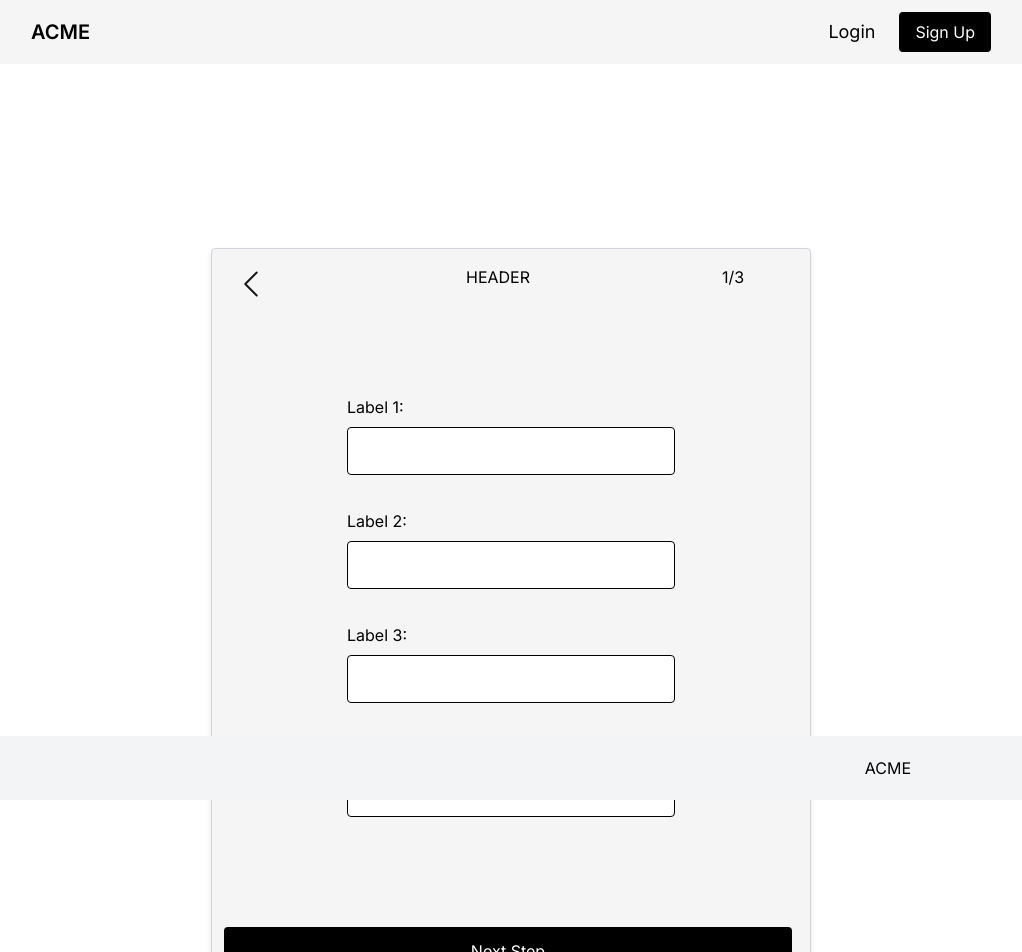
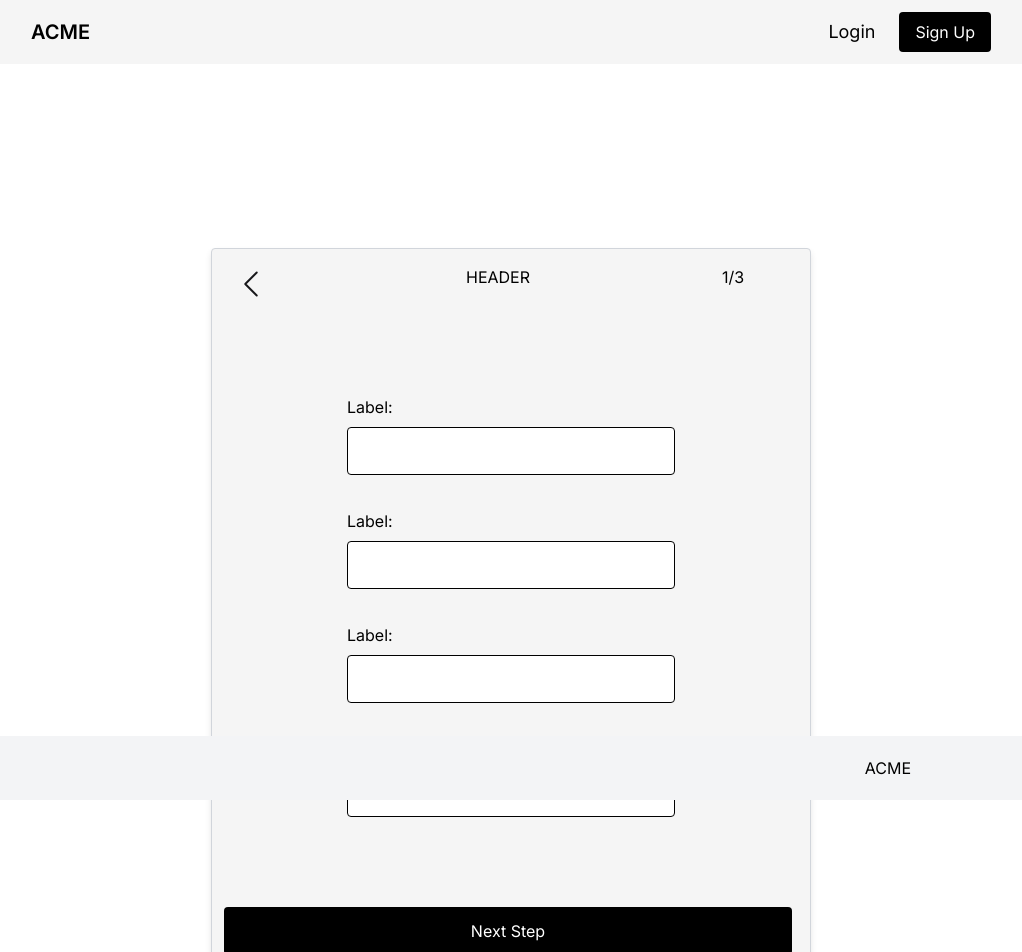
Before and after one commit to halilxibrahim/jobhiring, a Next.js app: page /onboard in a window 1280 px wide. Shown: the top 952 px of the page, without its empty margins (129-1151 px from the left). Built offline with nearby package versions, Linux system fonts and the light colour scheme.

Commit message:
frame-handle

```diff
--- a/app/components/frame.tsx
+++ b/app/components/frame.tsx
@@ -8,13 +8,17 @@ export default function Frame() {
     const [currentPage, setCurrentPage] = useState(0);
 
     const labels = [
-        ['Label 1', 'Label 2', 'Label 3', 'Label 4'],
-        ['Label 5', 'Label 6', 'Label 7', 'Label 8'],
-        ['Label 9', 'Label 10', 'Label 11', 'Label 12'],
+        ['Label', 'Label', 'Label', 'Label'],
+        ['Label', 'Label', 'Label', 'Label'],
+        ['Label', 'Label', 'Label', 'Label'],
     ];
 
     const handleNext = () => {
         if (currentPage < 2) setCurrentPage(currentPage + 1);
+    }
+
+    const handlePrevious = () => {
+        if (currentPage > 0) setCurrentPage(currentPage - 1);
     }
 
     return (
@@ -24,7 +28,7 @@ export default function Frame() {
                 style={{ boxShadow: '0px 4px 6px rgba(0, 0, 0, 0.1)' }}
             >
                 <div className="flex">
-                    <div className="flex justify-start text-black mt-3 ml-4">
+                    <div className="flex justify-start text-black mt-3 ml-4" onClick={handlePrevious} style={{ cursor: currentPage === 0 ? 'not-allowed' : 'pointer' }}>
                         <Image
                             src="/chevron-left.svg"
                             alt="chevron-left"
@@ -47,7 +51,7 @@ export default function Frame() {
 
                 <button onClick={handleNext}
                     disabled={currentPage === 2}
-                    className="bg-black hover:bg-black text-white w-[568px] h-[48px] ml-[12px] mt-[100px] px-4 py-2 rounded p-4">
+                    className="bg-black hover:bg-black text-white w-[568px] h-[48px] ml-[12px] mt-[80px] px-4 py-2 rounded p-4">
                     Next Step
                 </button>
             </div>
```
